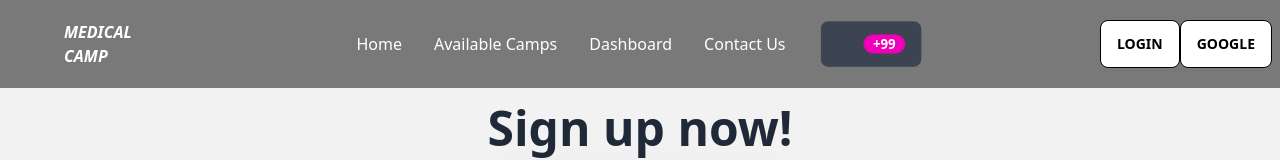
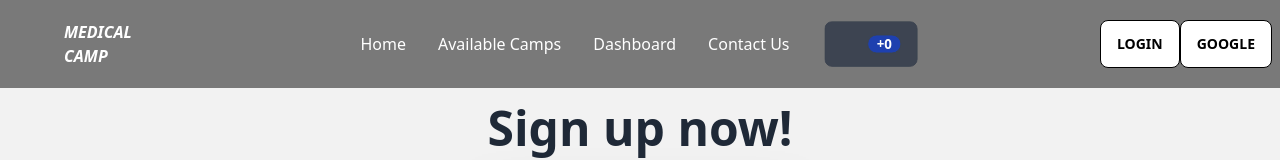
Before and after one commit to jesvinv4u/PCL_Project, a React (Vite) app: page /signUp in a window 1280 px wide. Shown: the top 160 px of the page. Built offline with nearby package versions, Linux system fonts and the light colour scheme; no server answers; some icons are missing.

Commit message:
tanstack query initialized

```diff
--- a/src/Hooks/useAxiosSecure.jsx
+++ b/src/Hooks/useAxiosSecure.jsx
@@ -1,6 +1,6 @@
 import axios from "axios";
 
-export const axiosSecure = axios.create({
+const axiosSecure = axios.create({
     baseURL: 'http://localhost:5000'
 })
 
--- /dev/null
+++ b/src/Hooks/useCamp.jsx
@@ -0,0 +1,16 @@
+import { useQuery } from "@tanstack/react-query";
+import useAxiosSecure from "./useAxiosSecure";
+
+const useCamp = () => {
+    const axiosSecure = useAxiosSecure();
+    const { data: camp = [] } = useQuery({
+        queryKey: ['camp'],
+        queryFn: async () => {
+            const res = await axiosSecure.get('/addCamp');
+            return res.data;
+        }
+    })
+    return [camp];
+};
+
+export default useCamp;
--- a/src/components/pages/Home/CampDetails/CampDetails.jsx
+++ b/src/components/pages/Home/CampDetails/CampDetails.jsx
@@ -3,7 +3,7 @@ import useAuth from "../../../../Hooks/useAuth";
 import Swal from "sweetalert2";
 import React from 'react';
 import Modal from 'react-modal';
-import axios from "axios";
+import useAxiosSecure from "../../../../Hooks/useAxiosSecure";
 
 const customStyles = {
     content: {
@@ -34,6 +34,7 @@ const CampDetails = () => {
     const { user } = useAuth();
     const navigate = useNavigate();
     const location = useLocation();
+    const axiosSecure = useAxiosSecure();
     // const { Image, CampName, VenueLocation, TargetAudience, PurposeDescription, BenefitsDescription } = detail;
 
     const handleAddToCart = event => {
@@ -49,7 +50,7 @@ const CampDetails = () => {
         console.log(campInfo);
 
         if (user && user.email) {
-            axios.post('http://localhost:5000/addCamp', campInfo)
+            axiosSecure.post('/addCamp', campInfo)
                 .then(res => {
                     console.log(res.data);
                     if(res.data.insertedId){
@@ -58,7 +59,7 @@ const CampDetails = () => {
                             icon: 'success',
                             title: 'Camp Added Successfully',
                             showConfirmButton: false,
-                            timer: 1500
+                            timer: 2000
                         });
                     }
                 })
--- a/src/components/pages/Login/Login.jsx
+++ b/src/components/pages/Login/Login.jsx
@@ -29,7 +29,7 @@ const Login = () => {
                         icon: 'success',
                         title: 'Login successfully.',
                         showConfirmButton: false,
-                        timer: 1500
+                        timer: 2000
                     });
                     navigate(from, { replace: true });
                 }
--- a/src/components/pages/Providers/AuthProvider.jsx
+++ b/src/components/pages/Providers/AuthProvider.jsx
@@ -35,7 +35,7 @@ const AuthProvider = ({ children }) => {
             icon: 'success',
             title: 'Log Out Successfully.',
             showConfirmButton: false,
-            timer: 1500
+            timer: 2000
         });
         return signOut(auth);
     }
--- a/src/components/pages/Shared/Navbar/Navbar.jsx
+++ b/src/components/pages/Shared/Navbar/Navbar.jsx
@@ -2,10 +2,12 @@ import { Link } from "react-router-dom";
 import { FaBriefcaseMedical, FaNotesMedical } from "react-icons/fa6";
 import { useContext } from "react";
 import { AuthContext } from "../../Providers/AuthProvider";
+import useCamp from "../../../../Hooks/useCamp";
 
 const Navbar = () => {
 
     const { user, logOut, googleSignIn } = useContext(AuthContext);
+    const [camp] = useCamp();
 
     const handleGoogleSignIn = () => {
         googleSignIn()
@@ -32,7 +34,7 @@ const Navbar = () => {
             <Link to="/">
                 <button className="btn">
                     <FaNotesMedical className="mr-2 text-xl"></FaNotesMedical>
-                    <div className="badge badge-secondary">+99</div>
+                    <div className="badge bg-blue-800">+{camp.length}</div>
                 </button>
             </Link>
         </li>
--- a/src/components/pages/SignUp/SignUp.jsx
+++ b/src/components/pages/SignUp/SignUp.jsx
@@ -26,7 +26,7 @@ const SignUp = () => {
                             icon: 'success',
                             title: 'User created successfully.',
                             showConfirmButton: false,
-                            timer: 1500
+                            timer: 2000
                         });
                         navigate('/');
 
```
